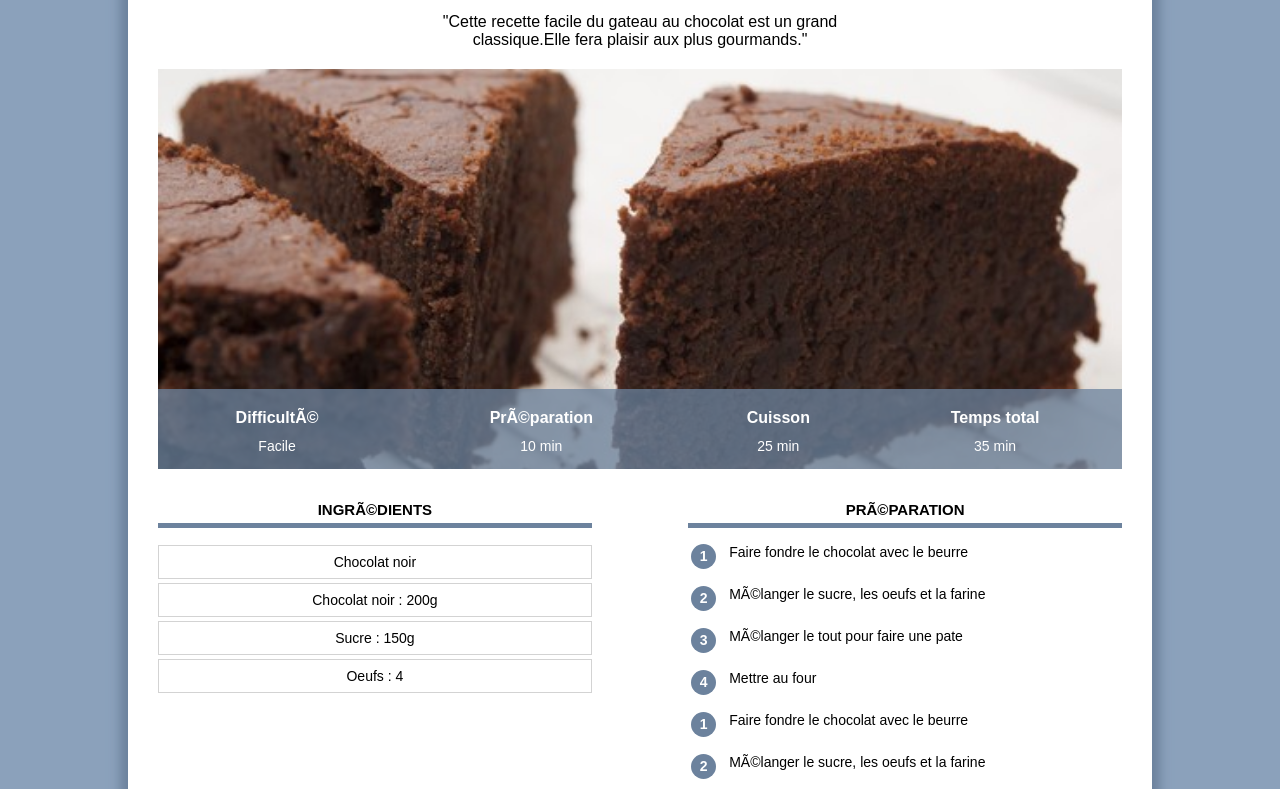
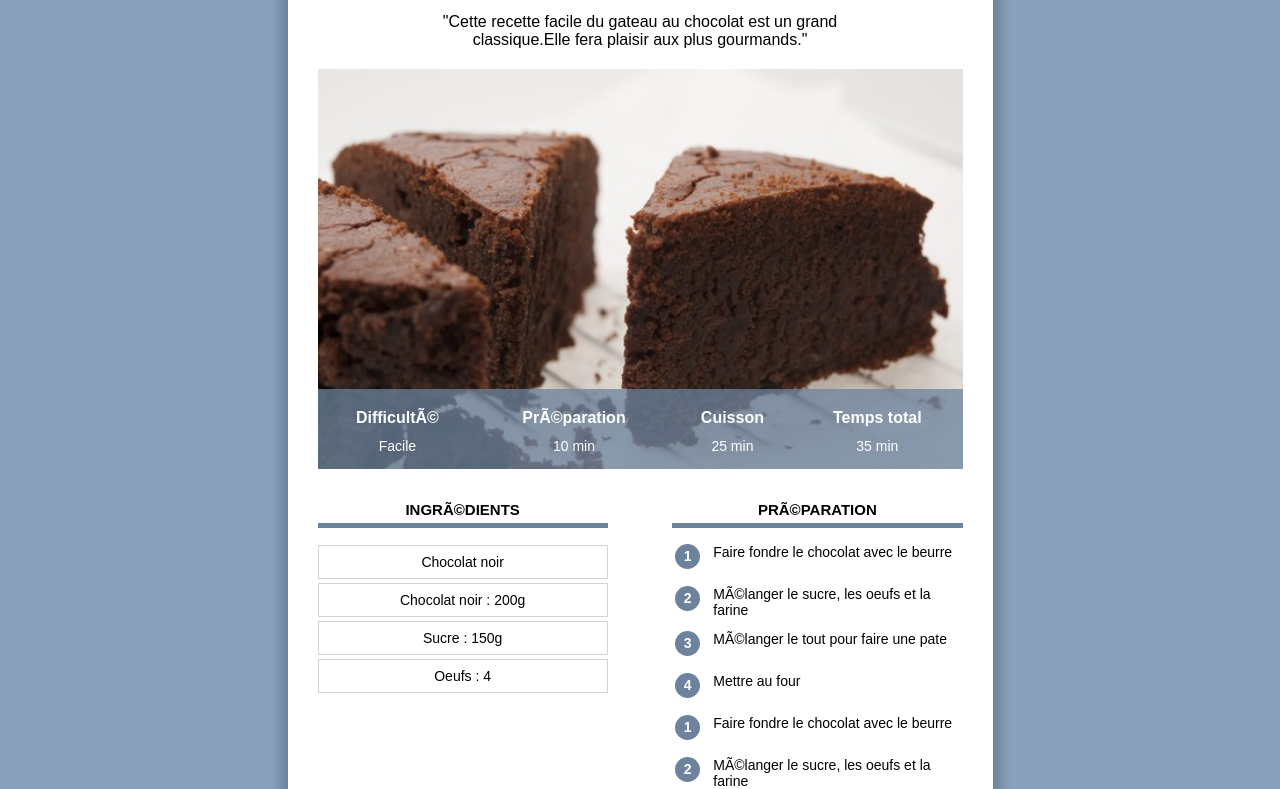
Before and after one commit to dimi38/site_recettes, a plain HTML site: page index.html in a window 1280 px wide. Shown: the part 146-935 px from the top of the page. Drawn offline with Linux system fonts and the light colour scheme.

Commit message:
Add files via upload

```diff
--- a/index.html
+++ b/index.html
@@ -3,6 +3,7 @@
     <head>
         <title>Gateau au chocolat</title>
         <meta charset=""UTF-8">
+        <meta name="viewport" content="width=device-width, initial-scale=1.0">
         <link rel="stylesheet" href="recette.css">
     </head>
     <body>
--- a/recette.css
+++ b/recette.css
@@ -19,9 +19,8 @@ p.categorie {
 }
  div.contenu{
     background-color: white;
-    margin: 60px 10% 80px 10%;
-    padding: 0px 30px 30px 30px;
-    min-width: 350px;
+    margin: 30px 7px 20px 7px;
+    padding: 0px 8px 20px 38px;
     box-shadow: 0px 0px 10px 8px #6C829D ;
     overflow: visible;
 }
@@ -56,7 +55,7 @@ div.separateur{
     position: absolute;
     bottom:0 ;
     width: 100%;
-    height:80px;
+    height:50px;
     color: white;
     background-color: #6C829DC0;
  }
@@ -69,11 +68,11 @@ img.info{
 }
  table.info td{
     text-align: center;
-    font-size: 14px;
+    font-size: 12px;
     vertical-align: top;
  }
  table.info th{
-    font-size: 16px;
+    font-size: 14px;
     vertical-align: bottom;
     padding-bottom: 8px;
  }
@@ -81,7 +80,7 @@ img.info{
     position: relative;
  }
  div.colonne{
-    width: 45%;
+    width: 100%;
     margin-top: 20px;
  }
 div.colonne h2{
@@ -94,10 +93,6 @@ div.colonne h2{
 
 div.colonne1{
     display: inline-block;
-    margin-right: 10%;
-}
-div.colonne2{
-    float: right;
 }
 
 div.ingredients p{
@@ -133,3 +128,38 @@ div.ingredients p{
  table.preparation tr{
     height: 40px;
  }
+
+
+ /* Style pour ordinateur */
+ @media only screen and (min-width: 768px) {
+    div.contenu {
+        margin: 60px 10% 80px 10%;
+        padding: 0px 30px 30px 30px;
+        min-width: 350px;
+    }
+    table.info{
+        height:80px;
+     }
+     table.info td{
+        font-size: 14px;
+      }
+     table.info th{
+        font-size: 16px;
+     }
+     div.colonne{
+        width: 45%;
+     }
+    div.colonne1{
+        margin-right: 10%;
+    }
+    div.colonne2{
+        float: right;
+    }
+ }
+ @media only screen and (min-width: 900px) {
+    div.contenu {
+        margin-left: auto;
+        margin-right: auto;
+        width: 645px;
+    }
+}
```
Also changed, not shown: gateau.html (+1 -0 lines).
